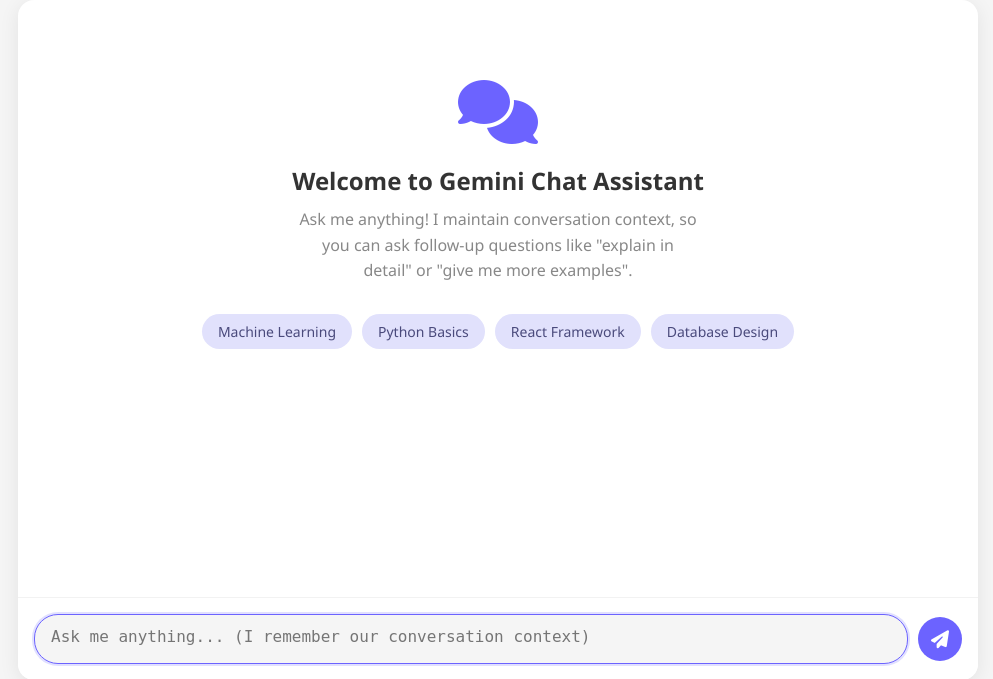
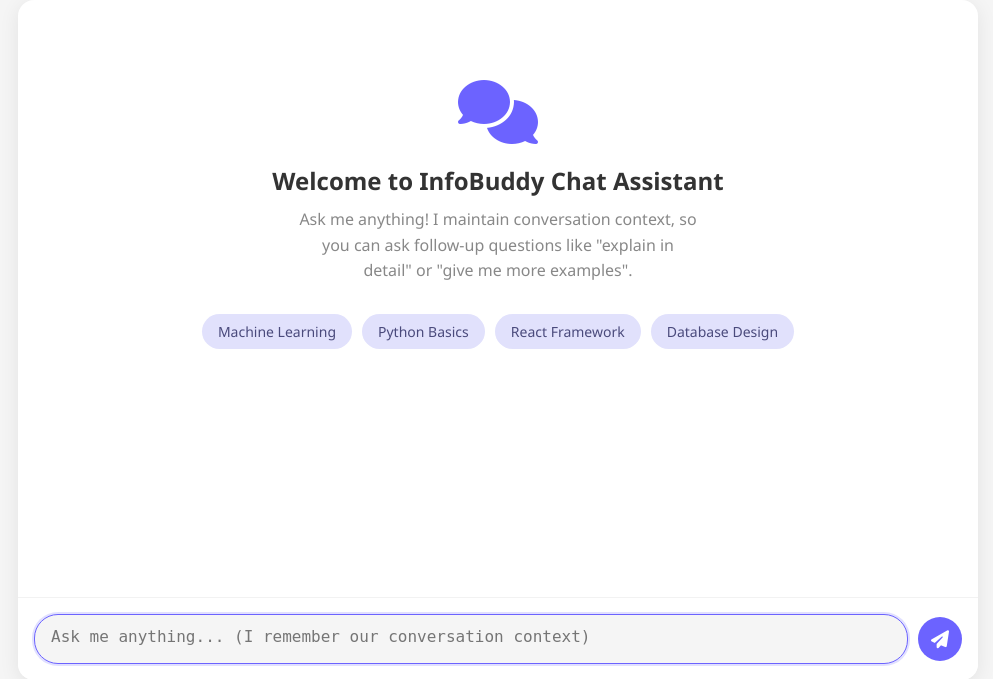
Before and after one commit to Shivambhatt2305/AI-chatbot, a Flask app: page / in a window 1280 px wide. Shown: the part 100-779 px from the top of the page, without its empty margins (142-1135 px from the left). Run offline with Flask 3, Linux system fonts and the light colour scheme; some libraries are stand-ins or nearby versions.

Commit message:
Update index.html

```diff
--- a/templates/index.html
+++ b/templates/index.html
@@ -757,7 +757,7 @@
                 {% if not chat_history %}
                 <div class="empty-state">
                     <i class="fas fa-comments" aria-hidden="true"></i>
-                    <h3>Welcome to Gemini Chat Assistant</h3>
+                    <h3>Welcome to InfoBuddy Chat Assistant</h3>
                     <p>Ask me anything! I maintain conversation context, so you can ask follow-up questions like "explain in detail" or "give me more examples".</p>
                     <div class="suggestions">
                         <div class="suggestion-chip" onclick="suggestQuestion('Explain machine learning')">Machine Learning</div>
```
